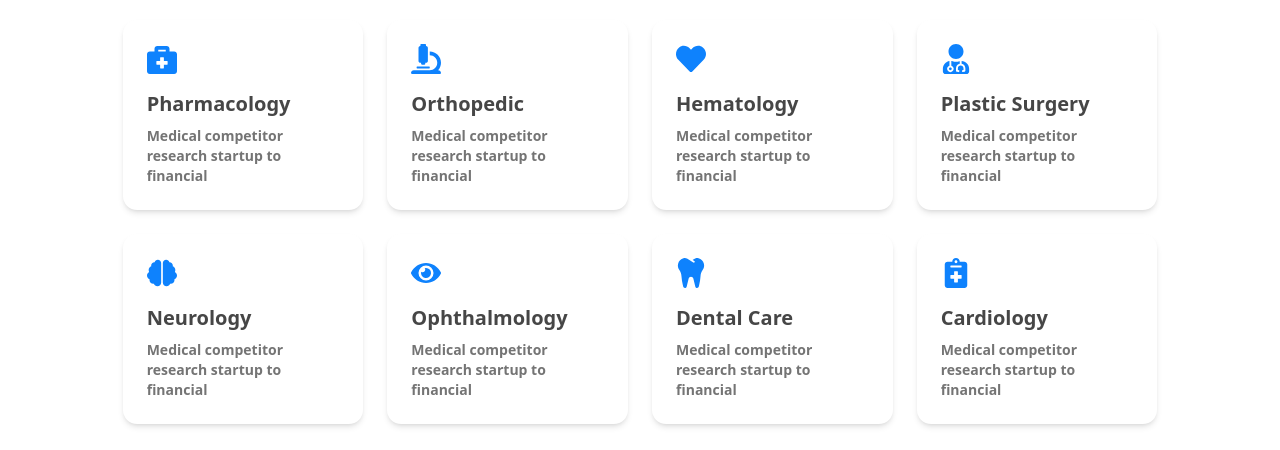
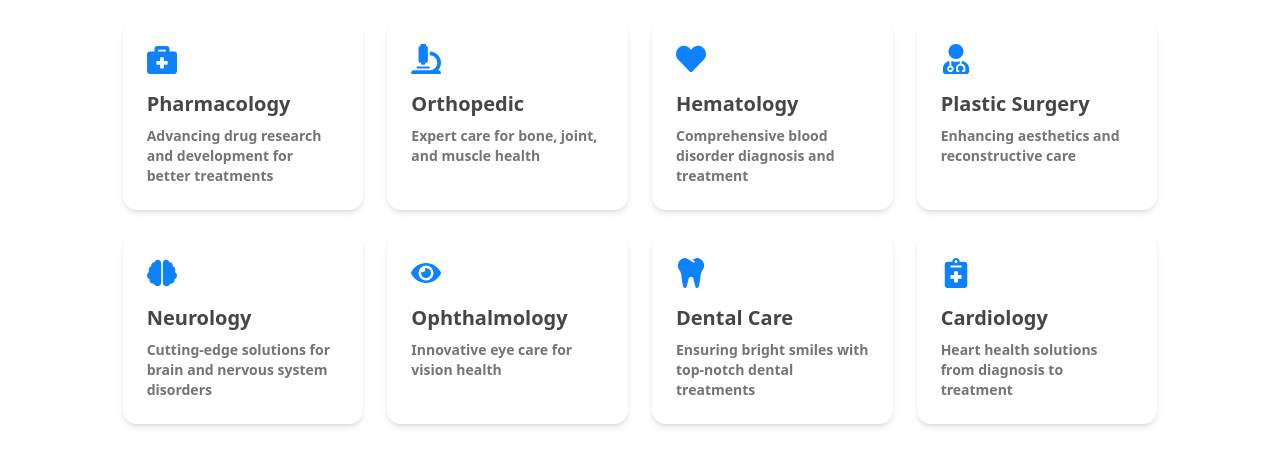
Before and after one commit to ssmahim01/Care-Matrix-With-Dev-Sync, a React (Vite) app: page / in a window 1280 px wide. Shown: the part 1400-1850 px from the top of the page. Built offline with nearby package versions, Linux system fonts and the light colour scheme.

Commit message:
fixed resposive issue & updated some text

```diff
--- a/src/components/Home/OurService.jsx
+++ b/src/components/Home/OurService.jsx
@@ -11,14 +11,14 @@ import {
 
 const OurService = () => {
     const services = [
-        { id: 1, name: "Pharmacology", icon: <FaBriefcaseMedical /> },
-        { id: 2, name: "Orthopedic", icon: <FaMicroscope /> },
-        { id: 3, name: "Hematology", icon: <FaHeart /> },
-        { id: 4, name: "Plastic Surgery", icon: <FaUserMd /> },
-        { id: 5, name: "Neurology", icon: <FaBrain /> },
-        { id: 6, name: "Ophthalmology", icon: <FaEye /> },
-        { id: 7, name: "Dental Care", icon: <FaTooth /> },
-        { id: 8, name: "Cardiology", icon: <FaNotesMedical /> },
+        { id: 1, name: "Pharmacology", icon: <FaBriefcaseMedical />, tips:"Advancing drug research and development for better treatments" },
+        { id: 2, name: "Orthopedic", icon: <FaMicroscope />, tips:"Expert care for bone, joint, and muscle health" },
+        { id: 3, name: "Hematology", icon: <FaHeart /> ,tips:"Comprehensive blood disorder diagnosis and treatment" },
+        { id: 4, name: "Plastic Surgery", icon: <FaUserMd />, tips:"Enhancing aesthetics and reconstructive care" },
+        { id: 5, name: "Neurology", icon: <FaBrain /> ,tips:"Cutting-edge solutions for brain and nervous system disorders" },
+        { id: 6, name: "Ophthalmology", icon: <FaEye /> , tips:"Innovative eye care for vision health"},
+        { id: 7, name: "Dental Care", icon: <FaTooth /> ,tips:"Ensuring bright smiles with top-notch dental treatments" },
+        { id: 8, name: "Cardiology", icon: <FaNotesMedical /> ,tips:"Heart health solutions from diagnosis to treatment" },
     ];
 
     return (
@@ -57,7 +57,7 @@ const OurService = () => {
                                 <div className="text-3xl text-[#0E82FD] group-hover:text-white transition">{service.icon}</div>
                                 <h3 className="text-xl font-bold mt-4 group-hover:text-white transition">{service.name}</h3>
                                 <p className="text-sm  opacity-75 mt-2 font-semibold group-hover:text-white transition">
-                                    Medical competitor research startup to financial
+                                   {service.tips}
                                 </p>
                             </div>
 
```
